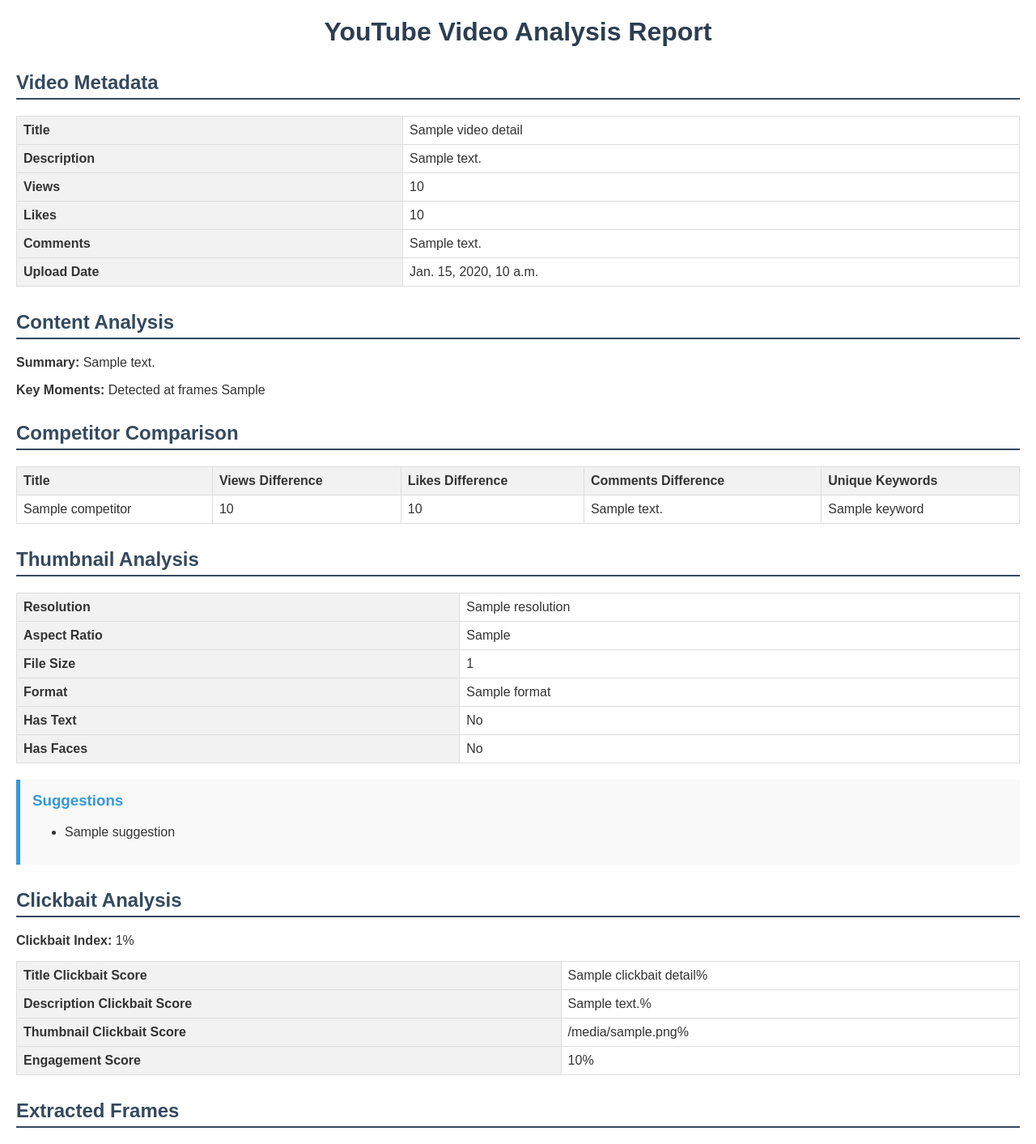
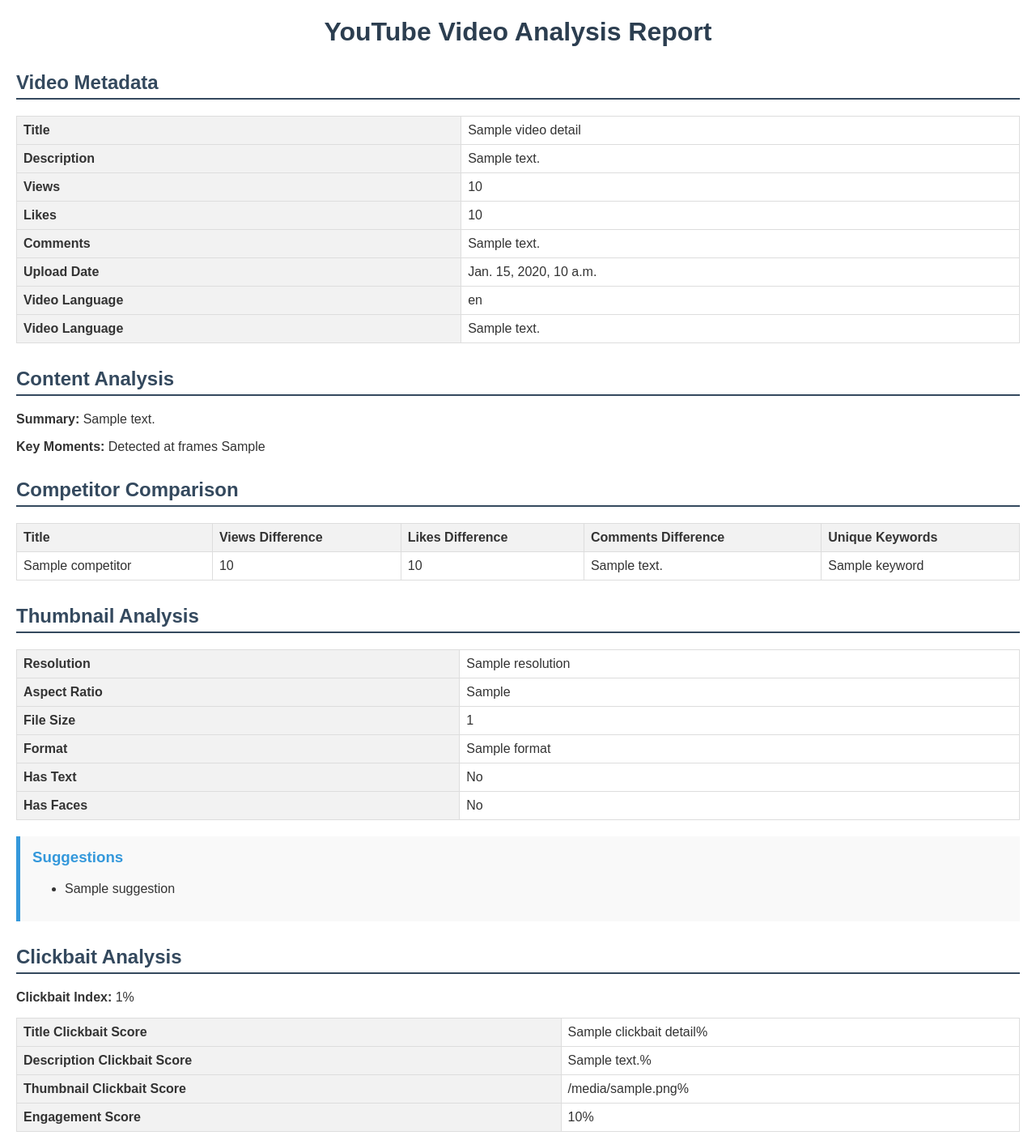
Before and after one commit to ankit-olatech/youtube-analysis, a Django app: template youtube_analysis/templates/analysis/pdf_template.html in a window 1280 px wide. Shown: the top 1413 px of the page at 81% size. Run offline with Django 4.2, Linux system fonts and the light colour scheme; the template is opened without the code that fills it: most values are stand-ins (such as "Sample title", 1, 10 or a date in 2020).

Commit message:
adding sentiment and language update

```diff
--- a/youtube_analysis/templates/analysis/pdf_template.html
+++ b/youtube_analysis/templates/analysis/pdf_template.html
@@ -87,6 +87,14 @@
         <tr>
             <th>Upload Date</th>
             <td>{{ video_details.upload_date }}</td>
+        </tr>
+        <tr>
+            <th>Video Language</th>
+            <td>{{ video_details.language }}</td>
+        </tr>
+        <tr>
+            <th>Video Language</th>
+            <td>{{ video_details.comment_sentiment }}</td>
         </tr>
     </table>
 
```
